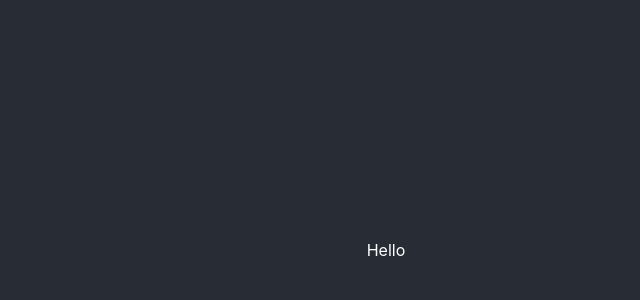
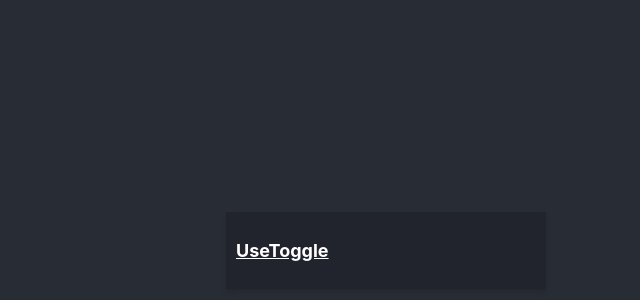
Before and after one commit to BuntyBru/custom-hooks-ts, a React (Create React App) app: page / in a window 1280 px wide. Shown: the part 150-450 px from the top of the page, without its empty margins (254-894 px from the left). Built offline with nearby package versions, Linux system fonts and the light colour scheme.

Commit message:
UseToggle Hook

```diff
--- a/src/App.tsx
+++ b/src/App.tsx
@@ -1,5 +1,7 @@
 import React from "react";
 import styled from "styled-components";
+
+import UseToggleComponent from "./components/UseToggleComponent";
 
 const StyledParentContainer = styled.div`
   background-color: #282c34;
@@ -13,7 +15,11 @@ const StyledParentContainer = styled.div`
 `;
 
 function App() {
-  return <StyledParentContainer>Hello</StyledParentContainer>;
+  return (
+    <StyledParentContainer>
+      <UseToggleComponent />
+    </StyledParentContainer>
+  );
 }
 
 export default App;
--- /dev/null
+++ b/src/components/UseToggleComponent.tsx
@@ -0,0 +1,13 @@
+import React from "react";
+
+import { Card } from "../styles/Cards";
+
+const UseToggleComponent = () => {
+  return (
+    <Card>
+      <h3>UseToggle</h3>
+    </Card>
+  );
+};
+
+export default UseToggleComponent;
--- /dev/null
+++ b/src/styles/Cards.tsx
@@ -0,0 +1,16 @@
+import styled from "styled-components";
+
+export const Card = styled.div`
+  display: flex;
+  flex-direction: column;
+  box-shadow: 0 4px 6px -1px rgb(0 0 0 / 0.1), 0 2px 4px -2px rgb(0 0 0 / 0.1);
+  width: 300px;
+  margin: 2rem;
+  padding: 10px;
+  background: #21242ce8;
+
+  h3 {
+    font-size: 18px;
+    text-decoration: underline;
+  }
+`;
```
Also changed, not shown: hooks/useToggle.tsx (+5 -3 lines).
